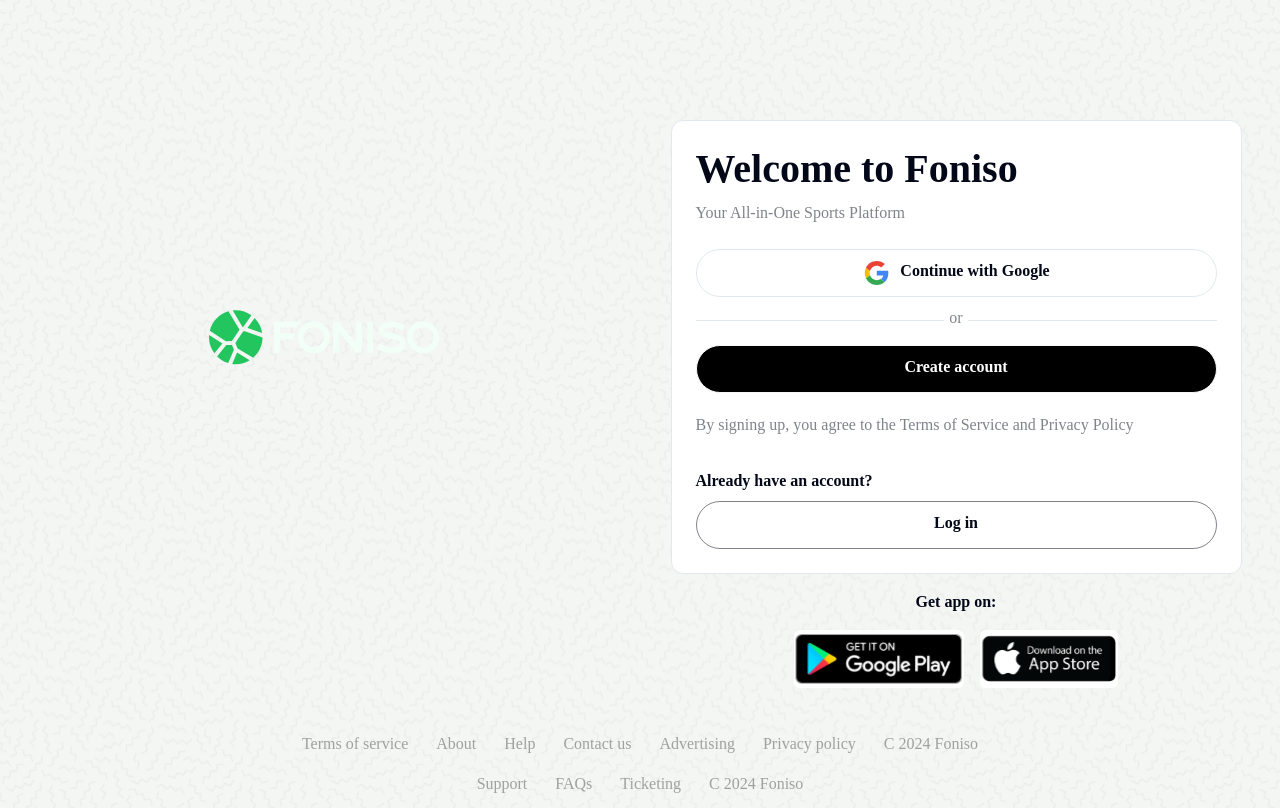
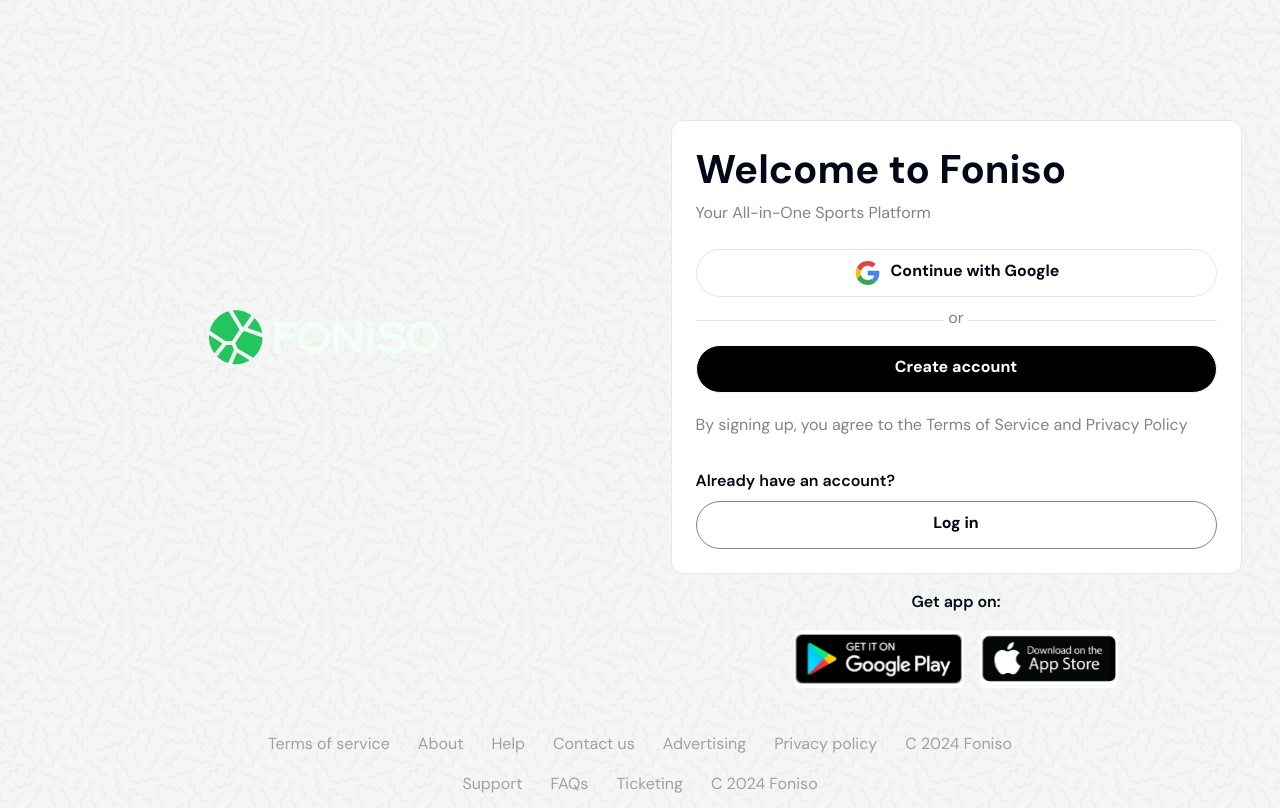
Before and after one commit to JSjags/temp-foniso, a Next.js app: page /signup in a window 1280 px wide. Built offline with nearby package versions, Linux system fonts and the light colour scheme.

Commit message:
Installed sharp package, fixed font bug

```diff
--- a/app/layout.tsx
+++ b/app/layout.tsx
@@ -9,12 +9,9 @@ import { Toaster } from "react-hot-toast";
 import NextAuthProvider from "@/providers/NextAuthProvider";
 import { UserProvider } from "@/context/UserContext";
 
-// const fontSans = FontSans({
-//   subsets: ["latin"],
-//   variable: "--font-sans",
-//   display: "swap",
-//   adjustFontFallback: false,
-// });
+const fontSans = FontSans({
+  subsets: ["latin"],
+});
 
 export const metadata: Metadata = {
   title: "Foniso",
@@ -34,12 +31,8 @@ export default function RootLayout({
         type="image/<generated>"
         sizes="<generated>"
       />
-      <body
-        className={cn(
-          "min-h-screen bg-background font-sans antialiased"
-          // fontSans.variable
-        )}
-      >
+      <body className={fontSans.className}>
+        <div className="min-h-screen bg-background antialiased">
           <UserProvider>
             <NextAuthProvider>
               <TanstackProvider>
@@ -54,6 +47,7 @@ export default function RootLayout({
               </TanstackProvider>
             </NextAuthProvider>
           </UserProvider>
+        </div>
 
         <Toaster />
       </body>
--- a/package.json
+++ b/package.json
@@ -48,6 +48,7 @@
     "react-responsive-carousel": "^3.2.23",
     "react-toastify": "^10.0.5",
     "react-verification-input": "^4.1.1",
+    "sharp": "^0.33.3",
     "tailwind-merge": "^2.2.2",
     "tailwindcss-animate": "^1.0.7",
     "validator": "^13.11.0",
```
Also changed, not shown: 1 other file (tests, documents, lock files or other folders). Lines whose indentation alone changed are shown as unchanged.
